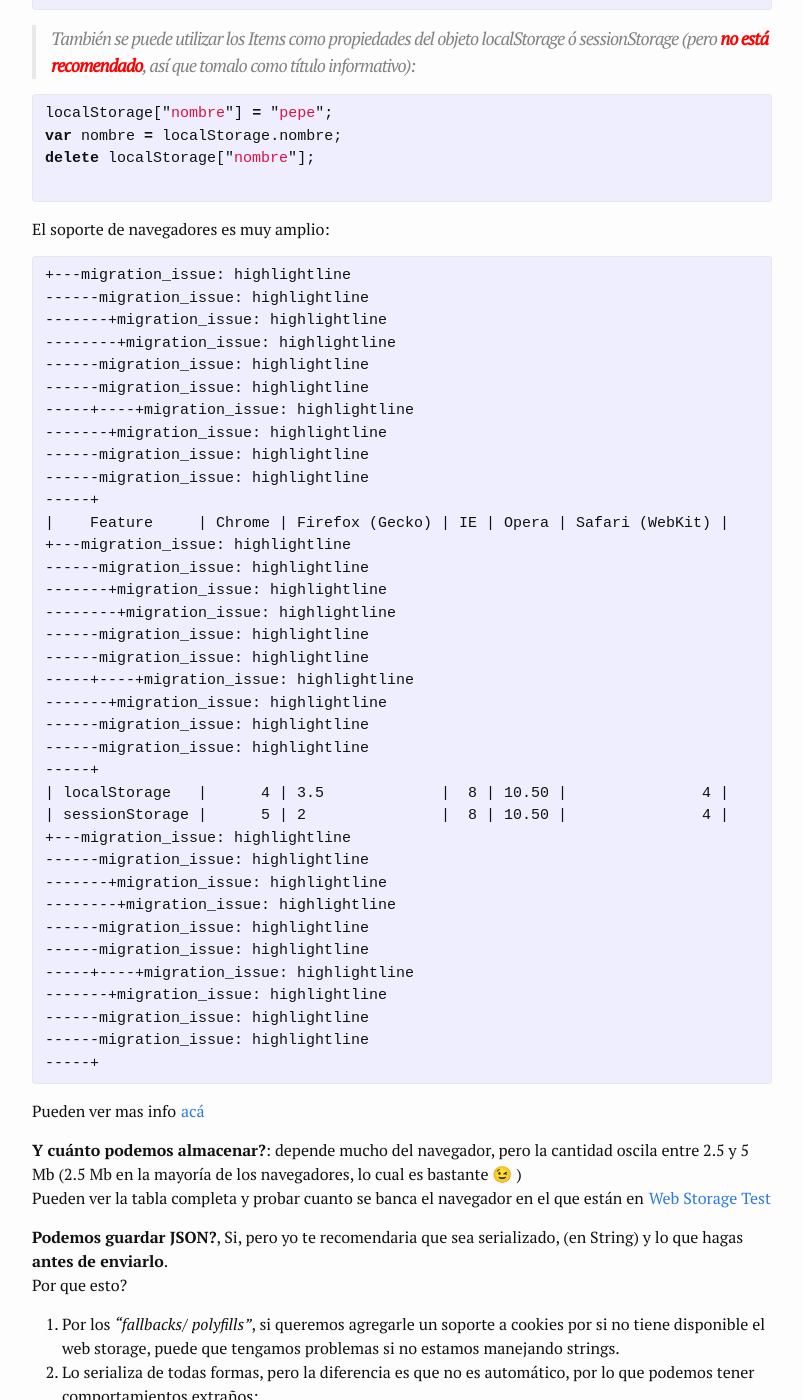
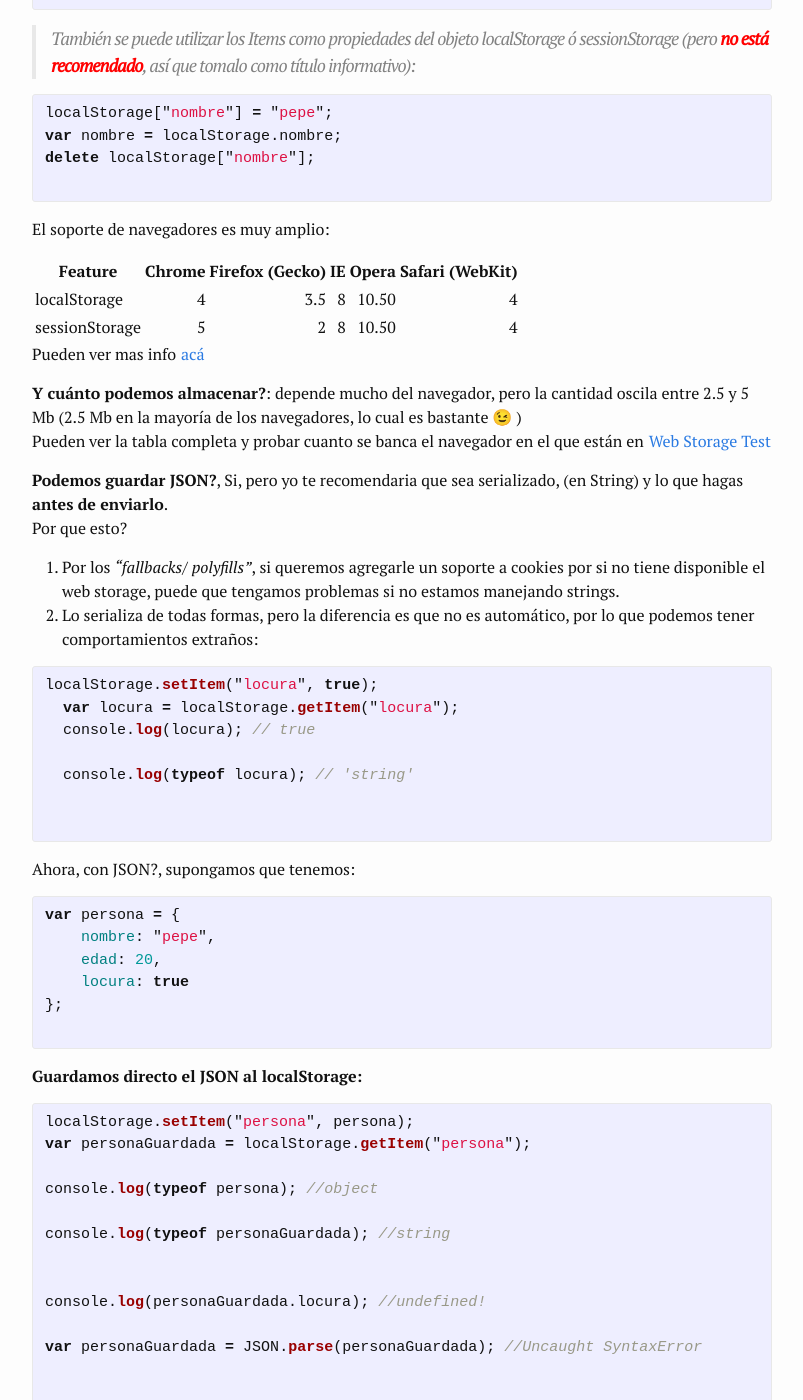
Before and after one commit to fernetjs/fernetjs.github.io, a Jekyll site: the page built from _posts/2012-12-20-almacenando-en-el-cliente-localstorage-sessionstorage-y-cookies.md, in a window 1280 px wide and 1400 px high, scrolled down 969 px. Shown: the whole window, without its empty margins (238-1041 px from the left). Built offline with Jekyll 4.4.1, drawn with Linux system fonts in a browser that asks for light colours; comment, search, counter and statistics services are not loaded.

Commit message:
fixed post tablehighlight that was messed up w/ the migration scripts

```diff
--- a/_posts/2012-12-20-almacenando-en-el-cliente-localstorage-sessionstorage-y-cookies.md
+++ b/_posts/2012-12-20-almacenando-en-el-cliente-localstorage-sessionstorage-y-cookies.md
@@ -52,43 +52,12 @@ delete localStorage["nombre"];
 
 El soporte de navegadores es muy amplio:
 
-<pre>+---migration_issue: highlightline
-------migration_issue: highlightline
--------+migration_issue: highlightline
---------+migration_issue: highlightline
-------migration_issue: highlightline
-------migration_issue: highlightline
------+----+migration_issue: highlightline
--------+migration_issue: highlightline
-------migration_issue: highlightline
-------migration_issue: highlightline
------+
+|----------------|--------|-----------------|----|-------|-----------------|
 |    Feature     | Chrome | Firefox (Gecko) | IE | Opera | Safari (WebKit) |
-+---migration_issue: highlightline
-------migration_issue: highlightline
--------+migration_issue: highlightline
---------+migration_issue: highlightline
-------migration_issue: highlightline
-------migration_issue: highlightline
------+----+migration_issue: highlightline
--------+migration_issue: highlightline
-------migration_issue: highlightline
-------migration_issue: highlightline
------+
+|----------------|-------:|----------------:|---:|------:|----------------:|
 | localStorage   |      4 | 3.5             |  8 | 10.50 |               4 |
 | sessionStorage |      5 | 2               |  8 | 10.50 |               4 |
-+---migration_issue: highlightline
-------migration_issue: highlightline
--------+migration_issue: highlightline
---------+migration_issue: highlightline
-------migration_issue: highlightline
-------migration_issue: highlightline
------+----+migration_issue: highlightline
--------+migration_issue: highlightline
-------migration_issue: highlightline
-------migration_issue: highlightline
------+
-</pre>
+|----------------|--------|-----------------|----|-------|-----------------|
 
 Pueden ver mas info [acá][1]
 
```
